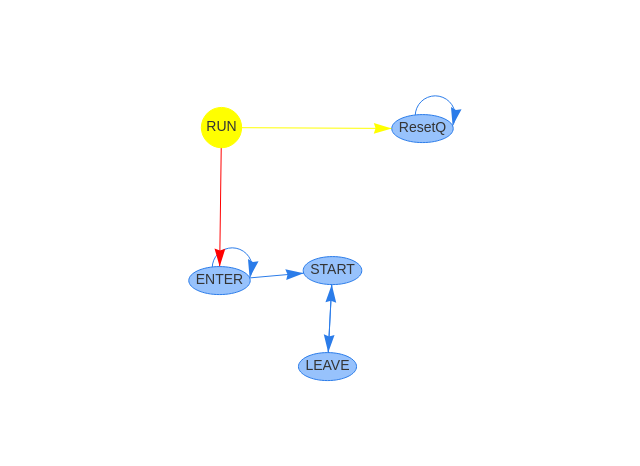
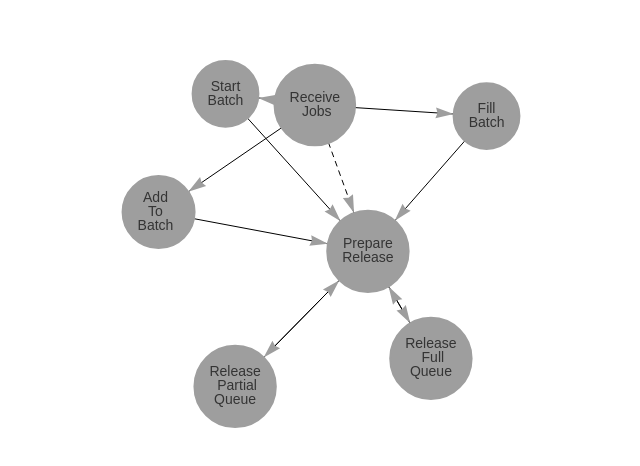
Before and after one commit to nodematiclabs/event-graph-js, a website built with webpack: page demo/index.html in a window 1280 px wide. Shown: the part 156-622 px from the top of the page, without its empty margins (319-959 px from the left). Built offline with Linux system fonts and the light colour scheme.

Commit message:
add support for new json format

```diff
--- a/demo/index.html
+++ b/demo/index.html
@@ -5,12 +5,12 @@
     <meta http-equiv="X-UA-Compatible" content="IE=edge" />
     <title>Event Graph JS Demo</title>
     <meta name="viewport" content="width=device-width, initial-scale=1" />
-    <link rel="stylesheet" type="text/css" media="screen" href="main.css" />
+    <link rel="stylesheet" type="text/css" media="screen" href="style.css" />
   </head>
   <body>
     <noscript> You need to enable JavaScript to run this app. </noscript>
     <div id="root"></div>
     <script src="../build/index.js"></script>
-    <script src="main.js"></script>
+    <script src="script.js"></script>
   </body>
 </html>
--- /dev/null
+++ b/demo/input.json
@@ -0,0 +1,151 @@
+[
+    {
+      "expression": "Add To Batch",
+      "parameters": [
+        "e",
+        "x"
+      ],
+      "routine": {
+        "state_transition": {
+          "phase": "\"batching\"",
+          "sigma": "sigma - e",
+          "queue": "{}"
+        },
+        "scheduling": [
+          {
+            "expression": "Prepare Release",
+            "delay": "sigma"
+          }
+        ]
+      }
+    },
+    {
+      "expression": "Start Batch",
+      "parameters": [
+        "e",
+        "x"
+      ],
+      "routine": {
+        "state_transition": {
+          "phase": "\"batching\"",
+          "sigma": "t_max",
+          "queue": "{}"
+        },
+        "scheduling": [
+          {
+            "expression": "Prepare Release",
+            "delay": "sigma"
+          }
+        ]
+      }
+    },
+    {
+      "expression": "Fill Batch",
+      "parameters": [
+        "e",
+        "x"
+      ],
+      "routine": {
+        "state_transition": {
+          "phase": "\"release\"",
+          "sigma": "0",
+          "queue": "{}"
+        },
+        "scheduling": [
+          {
+            "expression": "Prepare Release",
+            "delay": "sigma"
+          }
+        ]
+      }
+    },
+    {
+      "expression": "Release Full Queue",
+      "routine": {
+        "state_transition": {
+          "phase": "\"passive\"",
+          "sigma": "INFINITY",
+          "queue": "{}"
+        },
+        "scheduling": [
+          {
+            "expression": "Prepare Release",
+            "delay": "sigma"
+          }
+        ],
+        "yield": "lambda_1"
+      }
+    },
+    {
+      "expression": "Release Partial Queue",
+      "routine": {
+        "state_transition": {
+          "phase": "\"batching\"",
+          "sigma": "t_max",
+          "queue": "{}"
+        },
+        "scheduling": [
+          {
+            "expression": "Prepare Release",
+            "delay": "sigma"
+          }
+        ],
+        "yield": "lambda_1"
+      }
+    },
+    {
+      "expression": "Receive Jobs",
+      "parameters": [
+        "e",
+        "x"
+      ],
+      "routine": {
+        "scheduling": [
+          {
+            "expression": "Add To Batch",
+            "condition": "B",
+            "parameters": [
+              "e",
+              "x"
+            ]
+          },
+          {
+            "expression": "Start Batch",
+            "condition": "A",
+            "parameters": [
+              "e",
+              "x"
+            ]
+          },
+          {
+            "expression": "Fill Batch",
+            "condition": "C",
+            "parameters": [
+              "e",
+              "x"
+            ]
+          }
+        ],
+        "cancelling": [
+          {
+            "expression": "Prepare Release"
+          }
+        ]
+      }
+    },
+    {
+      "expression": "Prepare Release",
+      "routine": {
+        "scheduling": [
+          {
+            "expression": "Release Full Queue",
+            "condition": "D"
+          },
+          {
+            "expression": "Release Partial Queue",
+            "condition": "E"
+          }
+        ]
+      }
+    }
+  ]
--- a/demo/main.js
+++ /dev/null
@@ -1,39 +0,0 @@
-const EventGraph = window.EventGraph.default;
-const EventGraphInstance = new EventGraph();
-
-const nodes = [
-  {
-    id: 1,
-    label: "RUN",
-    shape: "circle",
-    color: "yellow",
-    fixed: true,
-    x: 624,
-    y: 303,
-  },
-  { id: 2, label: "ENTER", x: 622, y: 456, fixed: true },
-  { id: 3, label: "START", x: 735, y: 446, fixed: true },
-  { id: 4, label: "ResetQ", x: 825, y: 304, fixed: true },
-  { id: 5, label: "LEAVE", x: 730, y: 542, fixed: true },
-];
-
-const edges = [
-  { from: 1, to: 2, color: { color: "red" } },
-  { from: 1, to: 4 },
-  { from: 2, to: 2 },
-  { from: 2, to: 3 },
-  { from: 3, to: 5 },
-  { from: 4, to: 4 },
-  { from: 5, to: 3 },
-];
-
-EventGraphInstance.init("#root", nodes, edges, {
-  interaction: { dragNodes: true, dragView: false },
-  physics: false,
-  edges: {
-    smooth: false,
-    arrows: {
-      to: { enabled: true, scaleFactor: 1 },
-    },
-  },
-});
--- /dev/null
+++ b/demo/script.js
@@ -0,0 +1,22 @@
+const EventGraph = window.EventGraph.default;
+const EventGraphInstance = new EventGraph();
+
+const fetchJson = () => {
+  return fetch("./input.json")
+    .then((input) => input.json())
+    .then((result) => result);
+};
+const initiateEventGraph = (input) => {
+  EventGraphInstance.init("#root", input, {
+    interaction: { dragNodes: true, dragView: false },
+    physics: false,
+    edges: {
+      smooth: false,
+      arrows: {
+        to: { enabled: true, scaleFactor: 1 },
+      },
+    },
+  });
+};
+
+fetchJson().then(initiateEventGraph);
--- a/src/lib/eventgraph.js
+++ b/src/lib/eventgraph.js
@@ -1,10 +1,52 @@
 import { DataSet, Network } from "vis-network/standalone/esm/vis-network";
+
 class EventGraph {
   constructor() {
-    console.log(6);
+    console.log("event-graph-js initiated.");
   }
 
-  init = (selector, nodes, edges, options) => {
+  gatherNodes = (input) => {
+    return input.map((item) => {
+      return {
+        id: item.expression,
+        label: item.expression,
+        shape: "circle",
+        color: "rgb(158 158 158)",
+        borderWidth: "2",
+        widthConstraint: { maximum: 50 },
+        margin: 15,
+      };
+    });
+  };
+
+  gatherEdges = (input) => {
+    let edges = [];
+    const items = input.map((item) => {
+      return {
+        from: item.expression,
+        schedules: item.routine.scheduling || [],
+        cancellations: item.routine.cancelling || [],
+      };
+    });
+
+    items.forEach((item) => {
+      const { from } = item;
+
+      item.schedules.forEach((schedule) => {
+        edges.push({ from, to: schedule.expression });
+      });
+
+      item.cancellations.forEach((schedule) => {
+        edges.push({ from, to: schedule.expression, dashes: true });
+      });
+    });
+
+    return edges;
+  };
+
+  init = (selector, input, options) => {
+    const nodes = this.gatherNodes(input);
+    const edges = this.gatherEdges(input, nodes);
     const element = document.querySelector(selector);
     const data = { nodes: new DataSet(nodes), edges: new DataSet(edges) };
     const network = new Network(element, data, options);
```
Also changed, not shown: build/index.js, demo/style.css (renamed from demo/main.css), 1 other file.
